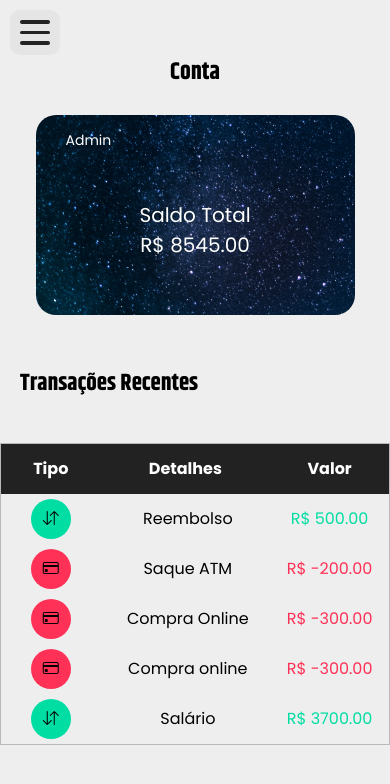
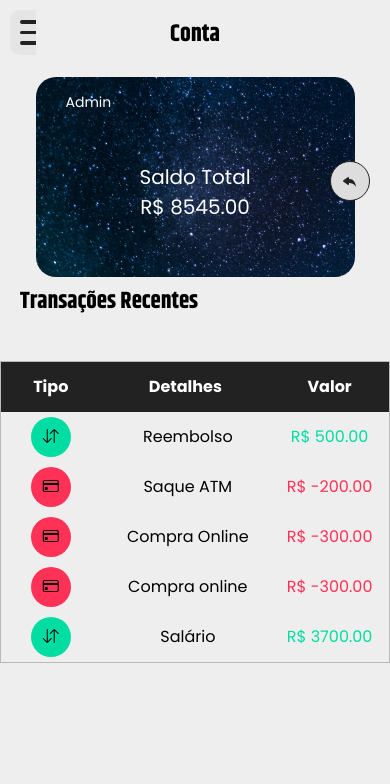
Before and after one commit to marina-barbosa/starbank-backend-v1, an Angular app: page /home in a window 390 px wide. Shown: the top 784 px of the page. Built offline with nearby package versions, Linux system fonts and the light colour scheme.

Commit message:
feat: flip card

```diff
--- a/src/app/dashboard/home/home.component.html
+++ b/src/app/dashboard/home/home.component.html
@@ -39,10 +39,11 @@
           <span></span>
           <span></span>
         </label>
-      <div class="cards">
+      <div class="cards" [class.rotated]="isRotated">
         <div class="card">
           <h2>Conta</h2>
           <div class="conta">
+            <!-- <div>{{user.name}}</div> -->
             <div>{{user.name}}</div>
             <div>
               <p>Saldo Total</p>
@@ -72,6 +73,7 @@
             </div>
           </div>
         </div>
+        <a (click)="toggleRotation()" class="btn-card" ><i class="bi bi-reply-fill"></i></a>
       </div>
       <div class="table">
         <div class="title">
--- a/src/app/dashboard/home/home.component.scss
+++ b/src/app/dashboard/home/home.component.scss
@@ -182,6 +182,23 @@
 
 .menu-icon input:checked~span:nth-of-type(3) {
   transform: rotate(-50deg);
+}
+
+.btn-card{
+  width: 40px;
+  height: 40px;
+  border-radius: 30px;
+  background-color: #ddd;
+  color: #222222;
+  border: 1px solid #222;
+  display: flex;
+  justify-content: center;
+  align-items: center;
+  z-index: 1;
+  position: relative;
+  top: 170px;
+  left: 155px;
+  display: none;
 }
 
 
@@ -425,9 +442,38 @@ app-footer {
     justify-content: space-evenly;
   }
 
+  .btn-card{
+    display: flex;
+  }
+
+  .cards {
+    position: relative;
+    top: -120px;
+    transform-style: preserve-3d;
+    transition: all 0.5s ease;
+  }
+  .cards.rotated {
+    transform: rotateY(180deg);
+  }
+  // .cards:hover{
+  //   transform: rotateY(180deg);
+  // }
+
+  .cards .card:nth-child(1) {
+    background: #eee;
+    position: absolute;
+    backface-visibility: hidden;
+  }
   .cards .card:nth-child(2) {
-    display: none;
+    background: #eee;
+    position: absolute;
+    backface-visibility: hidden;
+    transform: rotateY(180deg);
   }
+
+  // .cards .card:nth-child(2) {
+  //   display: none;
+  // }
 
   .table-body table thead .detalhes {
     grid-column: span 1;
--- a/src/app/dashboard/home/home.component.ts
+++ b/src/app/dashboard/home/home.component.ts
@@ -1,15 +1,15 @@
-import { CommonModule } from '@angular/common';
-import { Component } from '@angular/core';
+import { CommonModule, DOCUMENT } from '@angular/common';
+import { Component, Inject } from '@angular/core';
 import { FooterComponent } from "../../components/footer/footer.component";
 import { FormsModule } from '@angular/forms';
 import { RouterOutlet } from '@angular/router';
 
 @Component({
-    selector: 'app-home',
-    standalone: true,
-    templateUrl: './home.component.html',
-    styleUrl: './home.component.scss',
-    imports: [CommonModule, FooterComponent, FormsModule, RouterOutlet]
+  selector: 'app-home',
+  standalone: true,
+  templateUrl: './home.component.html',
+  styleUrl: './home.component.scss',
+  imports: [CommonModule, FooterComponent, FormsModule, RouterOutlet]
 })
 export class HomeComponent {
 
@@ -37,8 +37,19 @@ export class HomeComponent {
   cumprimento: string;
   menuIconChecked = false;
 
-  constructor() {
+  isRotated = false;
+
+  toggleRotation(): void {
+    this.isRotated = !this.isRotated;
+  }
+
+
+
+  constructor(@Inject(DOCUMENT) private document: Document) {
+
+
     this.user = {
+
       name: 'Admin',
       saldoTotal: 854500,
       momento: new Date(),
@@ -115,6 +126,7 @@ export class HomeComponent {
     // Chama a função quando a página é carregada e quando a janela é redimensionada
     window.addEventListener('load', atualizarColspan);
     window.addEventListener('resize', atualizarColspan);
+
   }
 
 
@@ -126,4 +138,6 @@ export class HomeComponent {
 
 
 
+
+
 }
```
